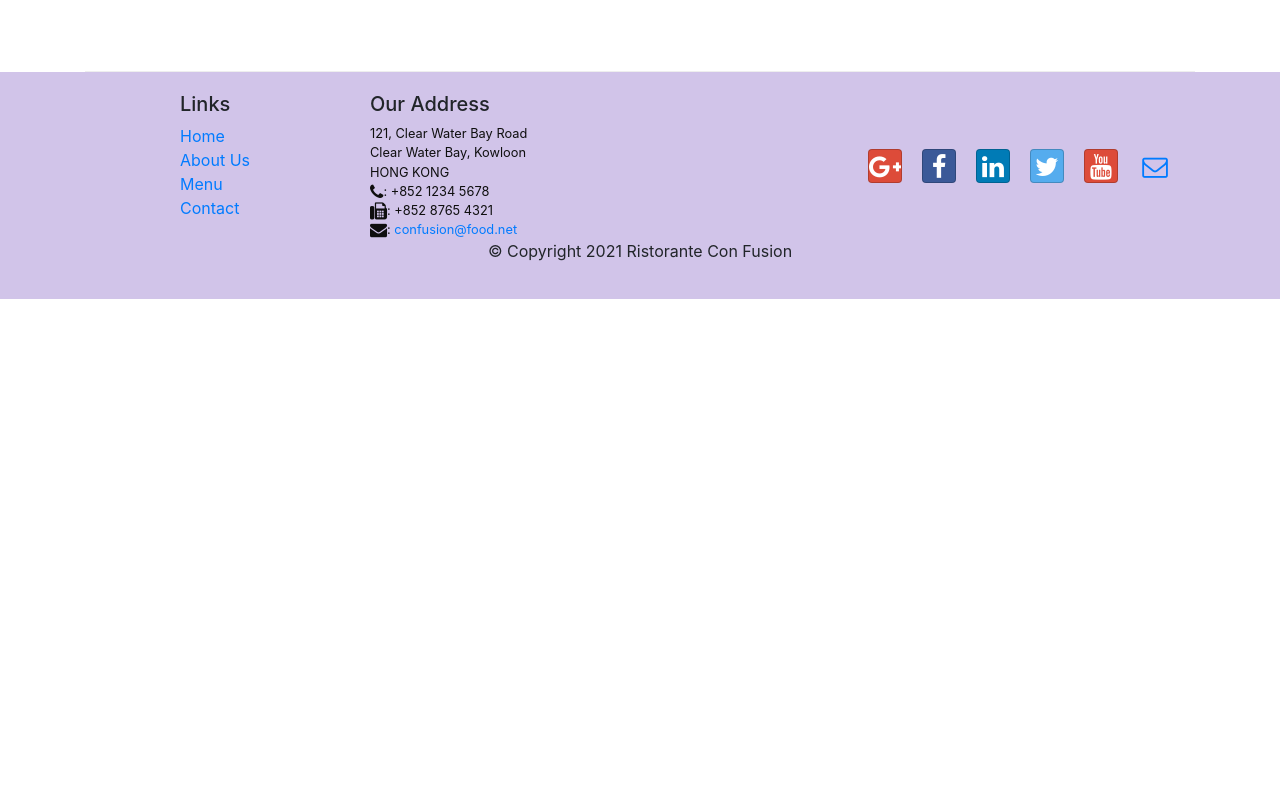
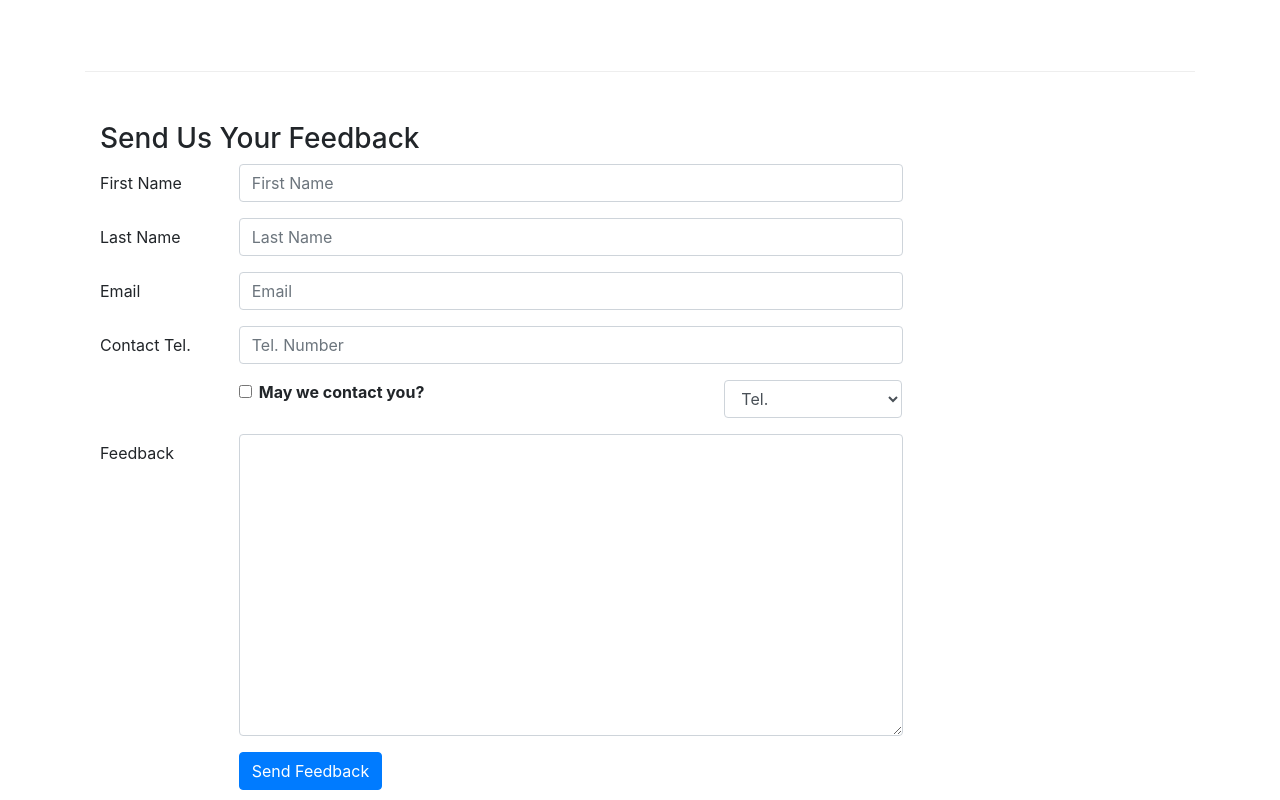
Before and after one commit to KrishanKantAgnihotri/Restaurant-front-end, a React (Create React App) app: page /contactus in a window 1280 px wide. Shown: the part 800-1600 px from the top of the page. Before the commit the page ends 1099 px from the top, so only its background shows below. Built offline with nearby package versions, Linux system fonts and the light colour scheme.

Commit message:
Controlled Forms

```diff
--- a/src/components/ContactComponent.js
+++ b/src/components/ContactComponent.js
@@ -1,9 +1,38 @@
-import React from 'react';
-import { Breadcrumb, BreadcrumbItem } from "reactstrap";
+import React, { Component } from 'react';
+import { Breadcrumb, BreadcrumbItem, Button, Form, FormGroup, Label, Input, Col } from "reactstrap";
 import { Link } from "react-router-dom";
-function Contact(props) {
+class Contact extends Component {
+    constructor(props) {
+        super(props);
+        this.state = {
+            firstname: '',
+            lastname: '',
+            telnum: '',
+            email: '',
+            agree: false,
+            contactType: 'Tel.',
+            message: ''
+        };
+        this.handleSubmit = this.handleSubmit.bind(this);
+        this.handleInputChange = this.handleInputChange.bind(this);
+    }
+    handleInputChange(event) {
+        const target = event.target;
+        const value = target.type === "checkbox" ? target.checked : target.value;
+        const name = target.name;
+        this.setState({
+            [name]: value
+        });
+    }
+    handleSubmit(event) {
+        console.log("Current State is : " + JSON.stringify(this.state));
+        alert("Current State is : " + JSON.stringify(this.state));
+        event.preventDefault();
+    }
+
+    render() {
         return (
-        <div className="container">
+            <div className="container" >
                 <div className="row">
                     <Breadcrumb>
                         <BreadcrumbItem><Link to="/home">Home</Link></BreadcrumbItem>
@@ -40,8 +69,71 @@
                         </div>
                     </div>
                 </div>
+                <div className="row row-content">
+                    <div className="col-12">
+                        <h3>Send Us Your Feedback</h3>
                     </div>
+                    <div className="col-12 col-md-9">
+                        <Form onSubmit={this.handleSubmit}>
+                            <FormGroup row>
+                                <Label htmlFor="firstname" md={2}>First Name</Label>
+                                <Col md={10}>
+                                    <Input type="text" id="firstname" name="firstname" placeholder="First Name" value={this.state.firstname} onChange={this.handleInputChange} />
+                                </Col>
+                            </FormGroup>
+                            <FormGroup row>
+                                <Label htmlFor="lastname" md={2}>Last Name</Label>
+                                <Col md={10}>
+                                    <Input type="text" id="lastname" name="lastname" placeholder="Last Name" value={this.state.lastname} onChange={this.handleInputChange} />
+                                </Col>
+                            </FormGroup>
+                            <FormGroup row>
+                                <Label htmlFor="email" md={2}>Email</Label>
+                                <Col md={10}>
+                                    <Input type="email" id="email" name="email" placeholder="Email" value={this.state.email} onChange={this.handleInputChange} />
+                                </Col>
+                            </FormGroup>
+                            <FormGroup row>
+                                <Label htmlFor="telnum" md={2}>Contact Tel.</Label>
+                                <Col md={10}>
+                                    <Input type="tel" id="telnum" name="telnum" placeholder="Tel. Number" value={this.state.telnum} onChange={this.handleInputChange} />
+                                </Col>
+                            </FormGroup>
+                            <FormGroup row>
+                                <Col md={{ size: 6, offset: 2 }}>
+                                    <FormGroup check>
+                                        <Label check>
+                                            <Input type="checkbox" name="agree" checked={this.state.agree} onChange={this.handleInputChange} />{" "}<strong>May we contact you?</strong>
+                                        </Label>
+                                    </FormGroup>
+                                </Col>
+                                <Col md={{ size: 3, offset: 1 }}>
+                                    <Input type="select" name="contactType" value={this.state.contactType} onChange={this.handleInputChange}>
+                                        <option>Tel.</option>
+                                        <option>Email</option>
+                                    </Input>
+                                </Col>
+                            </FormGroup>
+                            <FormGroup row>
+                                <Label htmlFor="message" md={2}>Feedback</Label>
+                                <Col md={10}>
+                                    <Input type="textarea" id="message" name="message" rows="12" value={this.state.message} onChange={this.handleInputChange} />
+                                </Col>
+                            </FormGroup>
+                            <FormGroup row>
+                                <Col md={{ size: 10, offset: 2 }}>
+                                    <Button type="submit" color="primary">
+                                        Send Feedback
+                                    </Button>
+                                </Col>
+                            </FormGroup>
+                        </Form>
+                    </div>
+
+                </div>
+            </div >
         );
+    }
 }
 
 export default Contact;
```
Also changed, not shown: src/shared/Map.png (added). Lines whose indentation alone changed are shown as unchanged.
